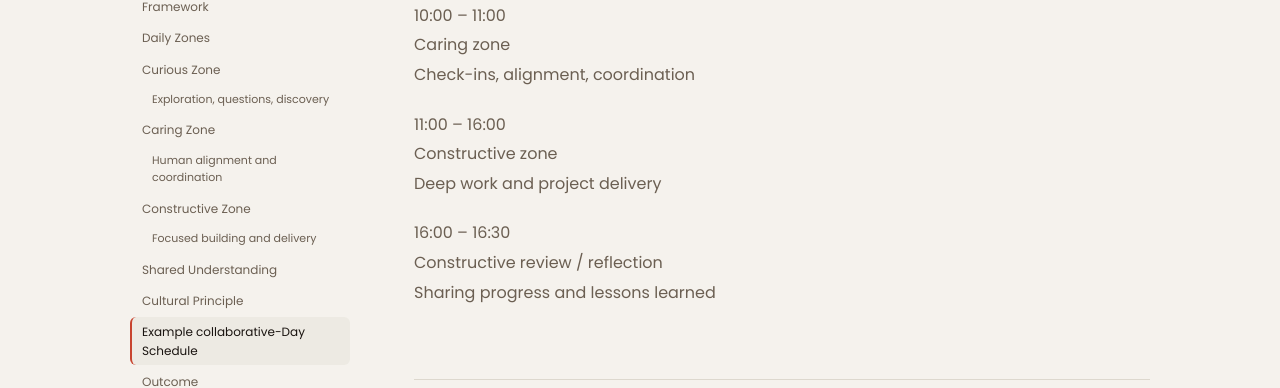
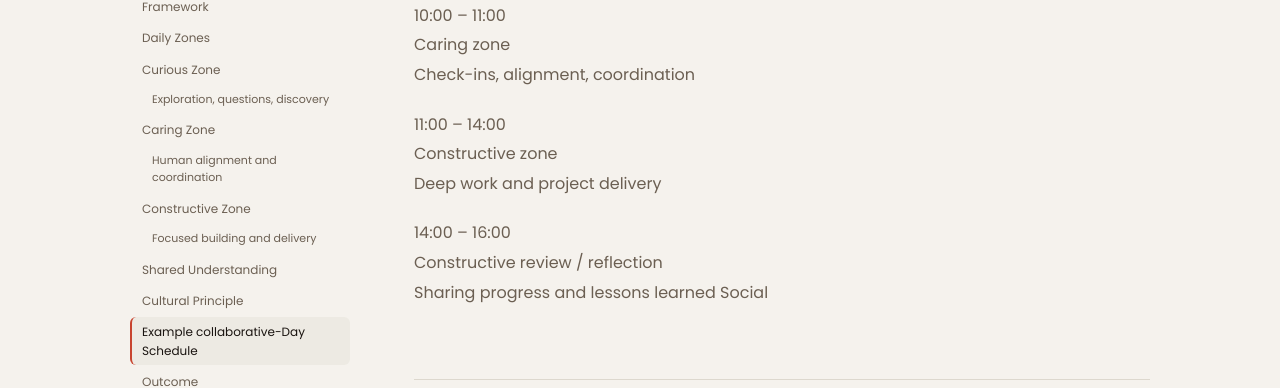
Before and after one commit to selfdriven-services/selfdriven-business, a Jekyll site: the page built from docs/pages/framework-the-collaborative-day.md, in a window 1280 px wide and 900 px high, scrolled down 5429 px. Shown: the part 147-535 px from the top of the window. Built offline with Jekyll 4.4.1, drawn with Linux system fonts in a browser that asks for light colours.

Commit message:
Update framework-the-collaborative-day.md

```diff
--- a/docs/pages/framework-the-collaborative-day.md
+++ b/docs/pages/framework-the-collaborative-day.md
@@ -163,13 +163,14 @@ Learning, ideas, research sharing
 Caring zone
 Check-ins, alignment, coordination
 
-11:00 – 16:00
+11:00 – 14:00
 Constructive zone
 Deep work and project delivery
 
-16:00 – 16:30
+14:00 – 16:00
 Constructive review / reflection
 Sharing progress and lessons learned
+Social
 
 ## Outcome
 
```
